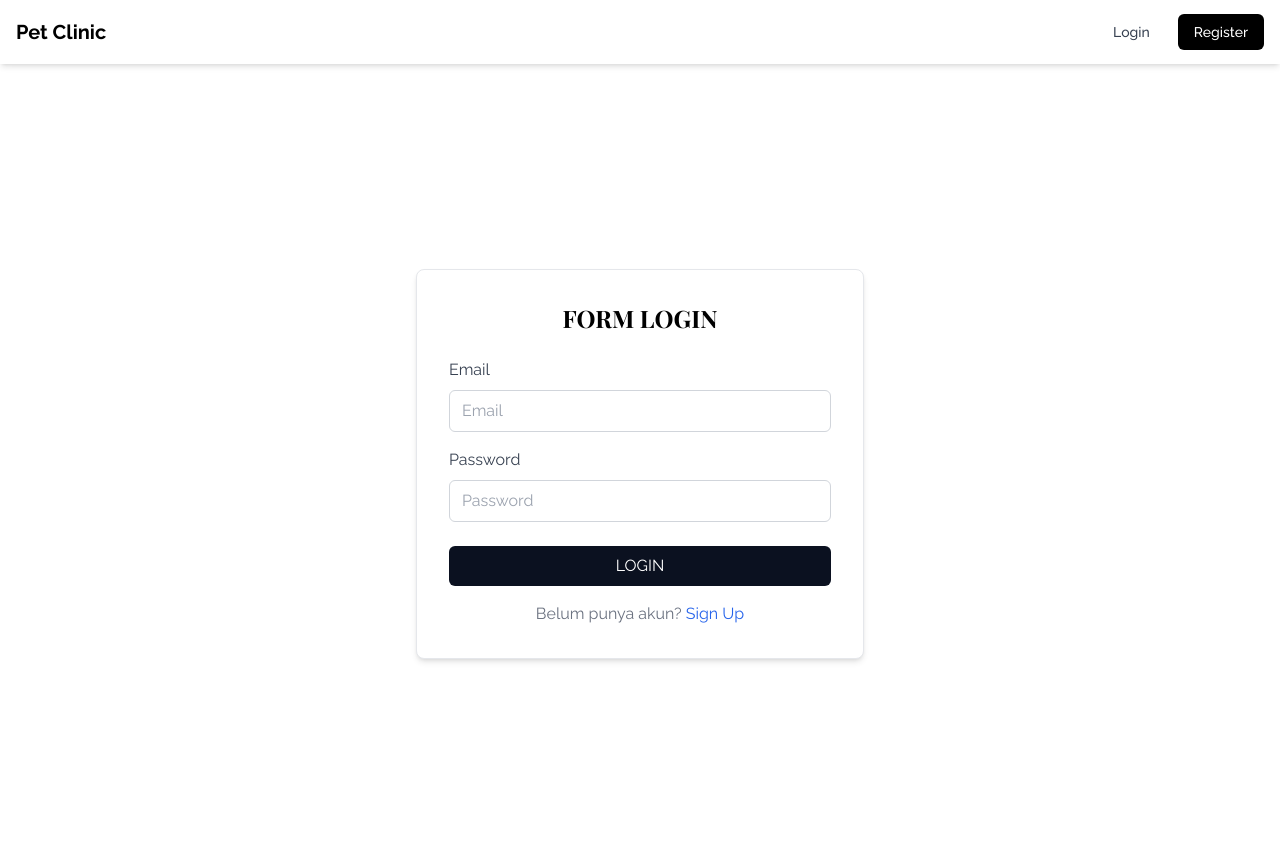
After one commit to BASDAT-A15/pet-clinic, a Django app: page /login/ in a window 1280 px wide. The commit adds this page. Run offline with Django 5.2, Linux system fonts and the light colour scheme; some libraries are stand-ins or nearby versions; some web fonts are replaced.

Commit message:
feat: add login.html

```diff
--- /dev/null
+++ b/main/templates/login.html
@@ -0,0 +1,52 @@
+{% extends 'base.html' %}
+{% load static %}
+
+{% block meta %}
+<title>Login - Pet Clinic</title>
+{% endblock meta %}
+
+{% block content %}
+<div class="flex justify-center items-center min-h-screen px-4">
+    <div class="w-full max-w-md p-8 bg-white rounded-lg shadow-md border border-gray-200">
+        <h1 class="text-2xl font-bold mb-6 text-center">FORM LOGIN</h1>
+
+        <form>
+            <div class="mb-4">
+                <label for="email" class="block text-gray-700 mb-2">Email</label>
+                <input
+                    type="email"
+                    id="email"
+                    name="email"
+                    placeholder="Email"
+                    class="w-full px-3 py-2 border border-gray-300 rounded-md focus:outline-none focus:ring-2 focus:ring-blue-500"
+                >
+            </div>
+
+            <div class="mb-6">
+                <label for="password" class="block text-gray-700 mb-2">Password</label>
+                <input
+                    type="password"
+                    id="password"
+                    name="password"
+                    placeholder="Password"
+                    class="w-full px-3 py-2 border border-gray-300 rounded-md focus:outline-none focus:ring-2 focus:ring-blue-500"
+                >
+            </div>
+
+            <button
+                type="button"
+                class="w-full bg-[#0B1120] text-white py-2 px-4 rounded-md hover:bg-gray-800 transition duration-300"
+            >
+                LOGIN
+            </button>
+        </form>
+
+        <div class="mt-4 text-center">
+            <p class="text-gray-500">
+                Belum punya akun?
+                <a href="{% url 'main:register' %}" class="text-blue-600 hover:underline">Sign Up</a>
+            </p>
+        </div>
+    </div>
+</div>
+{% endblock content %}
--- a/main/templates/login_register.html
+++ b/main/templates/login_register.html
@@ -46,7 +46,7 @@
     <div class="login-register-container">
         <h1 class="text-2xl font-bold mb-8">Pet Clinic - 15</h1>
         <div class="button-group">
-            <a href="{% url 'main:register' %}" class="btn">Login</a>
+            <a href="{% url 'main:login' %}" class="btn">Login</a>
             <a href="{% url 'main:register' %}" class="btn">Register</a>
         </div>
     </div>
--- a/main/urls.py
+++ b/main/urls.py
@@ -1,9 +1,10 @@
 from django.urls import path
-from main.views import login_register, register
+from main.views import login_register, register, login
 
 app_name = 'main'
 
 urlpatterns = [
     path('', login_register, name='login_register'),
     path('register/', register, name='register'),
+    path('login/', login, name='login'),
 ]
--- a/main/views.py
+++ b/main/views.py
@@ -5,3 +5,6 @@ def login_register(request):
 
 def register(request):
     return render(request, 'register.html')
+
+def login(request):
+    return render(request, 'login.html')
```
